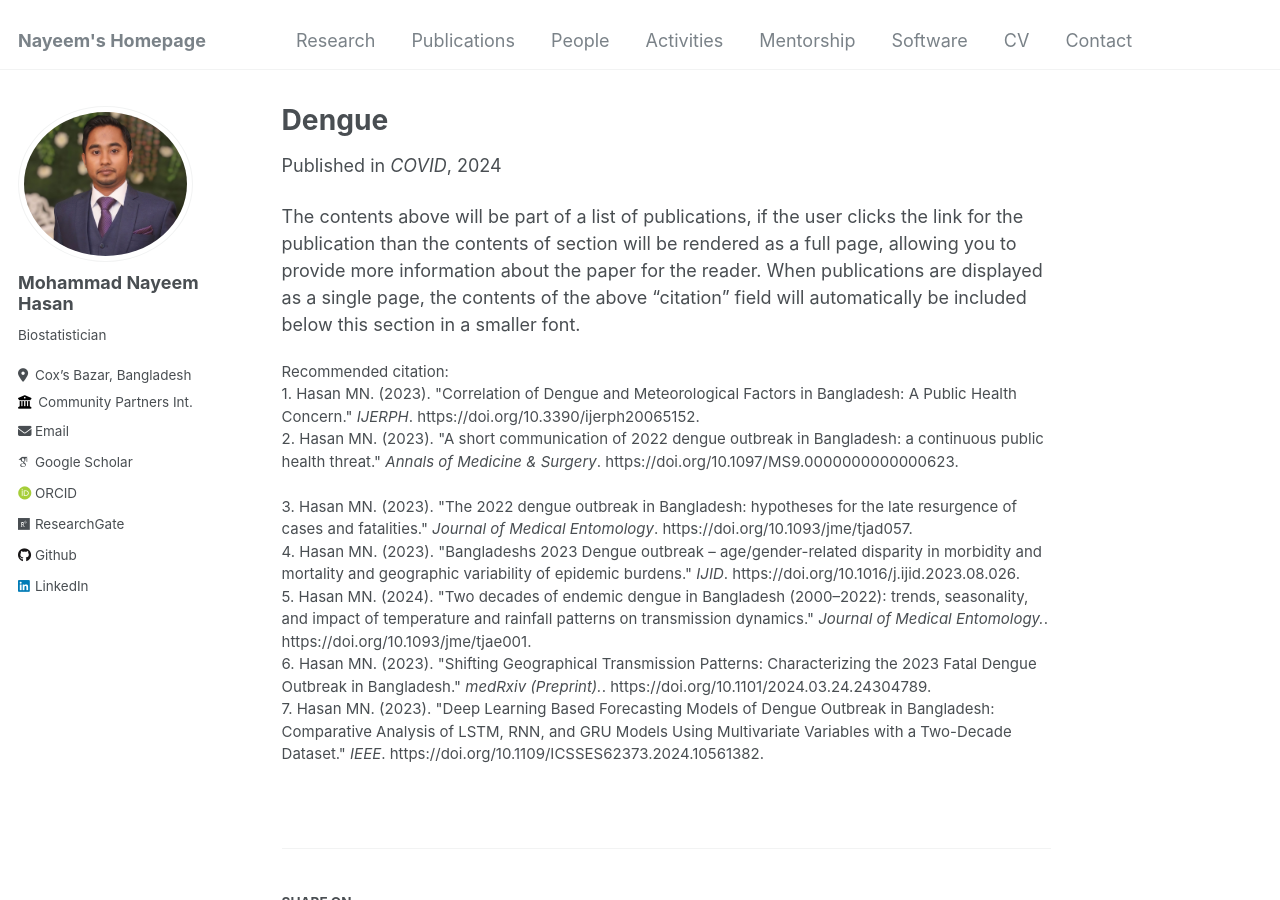
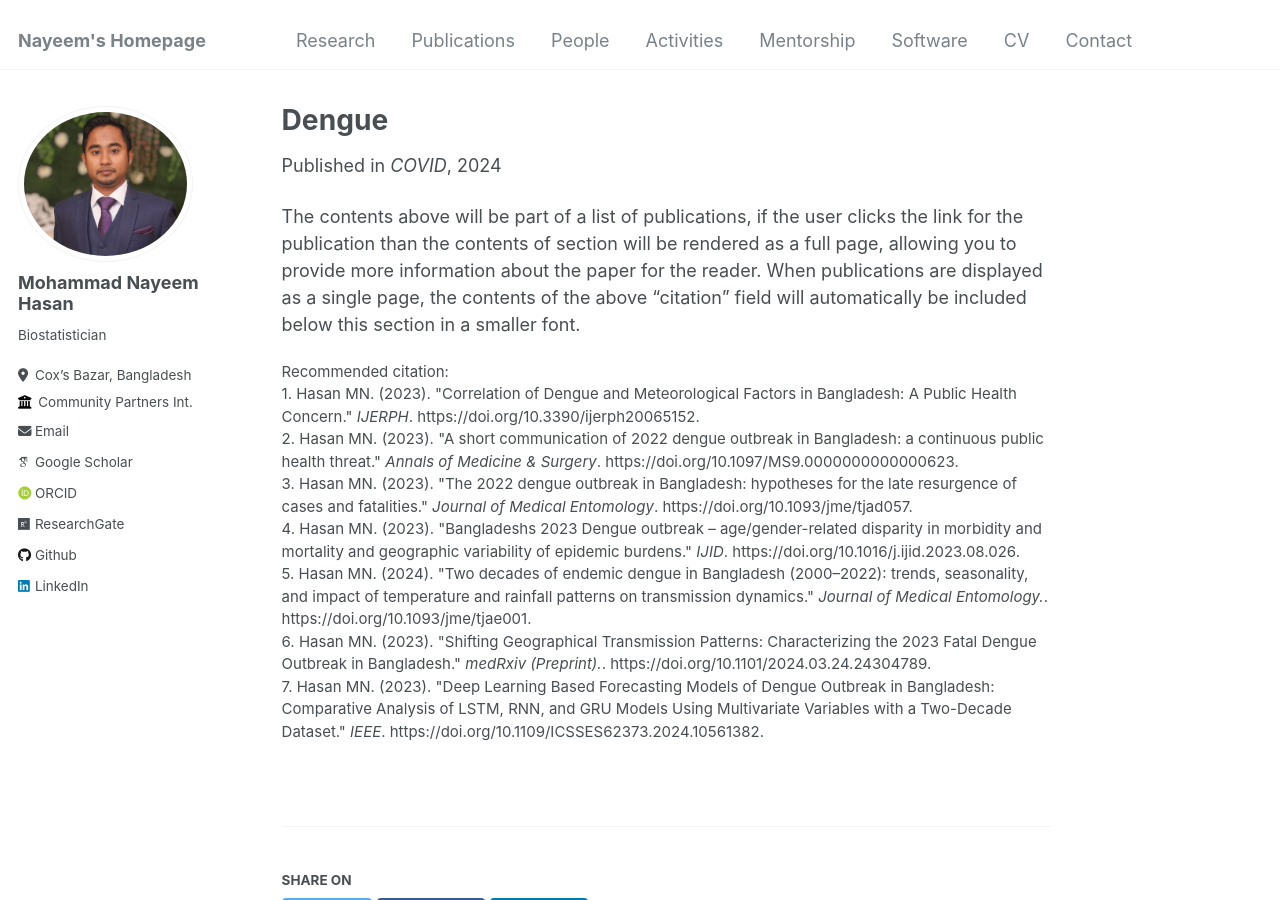
Before and after one commit to nayeemlab/nayeemlab.github.io, a Jekyll site: the page built from _research/Dengue.md, in a window 1280 px wide and 900 px high. Built offline with Jekyll 4.4.1, drawn with Linux system fonts in a browser that asks for light colours; some web fonts are replaced.

```diff
--- a/_research/Dengue.md
+++ b/_research/Dengue.md
@@ -12,7 +12,7 @@ In 2023, Bangladesh faced its worst dengue outbreak since 2000, highlighting the
 date: 2024-06-21
 venue: 'COVID'
 citation: '<br>1. Hasan MN. (2023). &quot;Correlation of Dengue and Meteorological Factors in Bangladesh: A Public Health Concern.&quot; <i> IJERPH</i>. https://doi.org/10.3390/ijerph20065152. <br>
-2. Hasan MN. (2023). &quot;A short communication of 2022 dengue outbreak in Bangladesh: a continuous public health threat.&quot; <i>Annals of Medicine & Surgery</i>. https://doi.org/10.1097/MS9.0000000000000623. <br>
+2. Hasan MN. (2023). &quot;A short communication of 2022 dengue outbreak in Bangladesh: a continuous public health threat.&quot; <i>Annals of Medicine & Surgery</i>. https://doi.org/10.1097/MS9.0000000000000623.
 <br>
 3. Hasan MN. (2023). &quot;The 2022 dengue outbreak in Bangladesh: hypotheses for the late resurgence of cases and fatalities.&quot; <i>Journal of Medical Entomology</i>. https://doi.org/10.1093/jme/tjad057. <br>
 4. Hasan MN. (2023). &quot;Bangladeshs 2023 Dengue outbreak – age/gender-related disparity in morbidity and mortality and geographic variability of epidemic burdens.&quot; <i>IJID</i>. https://doi.org/10.1016/j.ijid.2023.08.026. <br>
```
